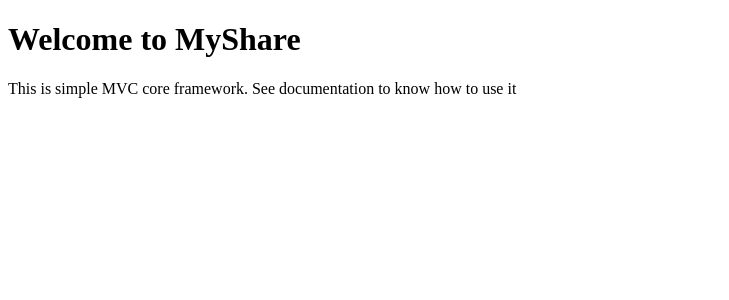
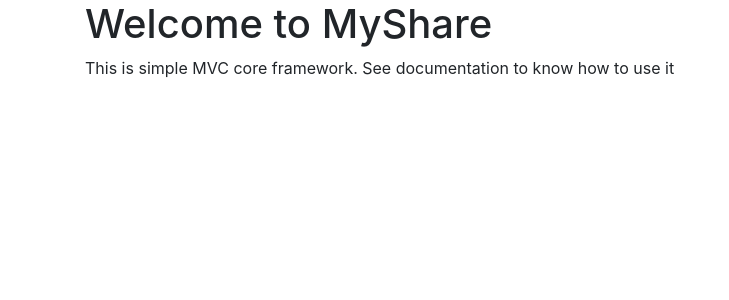
Before and after one commit to MariusCodeAcademy/PHP_mvc_my_share_app, a PHP site: page /my_share/ in a window 1280 px wide. Shown: the top 300 px of the page, without its empty margins (0-729 px from the left). Run offline with PHP 8.4, Linux system fonts and the light colour scheme.

Commit message:
Added bs4 is fa47 and main container

```diff
--- a/app/views/inc/footer.php
+++ b/app/views/inc/footer.php
@@ -1,3 +1,4 @@
- </body>
+    </main>
+    </body>
 
- </html>
+    </html>
--- a/app/views/inc/header.php
+++ b/app/views/inc/header.php
@@ -4,9 +4,19 @@
 <head>
     <meta charset="UTF-8">
     <meta name="viewport" content="width=device-width, initial-scale=1.0">
+    <!-- Load Bootsrap 4 CSS -->
+    <link rel="stylesheet" href="https://cdn.jsdelivr.net/npm/bootstrap@4.6.0/dist/css/bootstrap.min.css" integrity="sha384-B0vP5xmATw1+K9KRQjQERJvTumQW0nPEzvF6L/Z6nronJ3oUOFUFpCjEUQouq2+l" crossorigin="anonymous">
+    <!-- Load font awesome 4.7 -->
+    <link rel="stylesheet" href="https://stackpath.bootstrapcdn.com/font-awesome/4.7.0/css/font-awesome.min.css">
     <link rel="stylesheet" href="<?php echo URLROOT; ?>/css/style.css">
+    <!-- Load Bootsrap 4 JS -->
+    <script defer src="https://code.jquery.com/jquery-3.5.1.slim.min.js" integrity="sha384-DfXdz2htPH0lsSSs5nCTpuj/zy4C+OGpamoFVy38MVBnE+IbbVYUew+OrCXaRkfj" crossorigin="anonymous"></script>
+    <script defer src="https://cdn.jsdelivr.net/npm/bootstrap@4.6.0/dist/js/bootstrap.bundle.min.js" integrity="sha384-Piv4xVNRyMGpqkS2by6br4gNJ7DXjqk09RmUpJ8jgGtD7zP9yug3goQfGII0yAns" crossorigin="anonymous"></script>
+    <!-- out main js -->
     <script defer src="<?php echo URLROOT; ?>/js/main.js"></script>
     <title><?php echo SITENAME; ?></title>
 </head>
 
 <body>
+
+    <main class="container">
```
